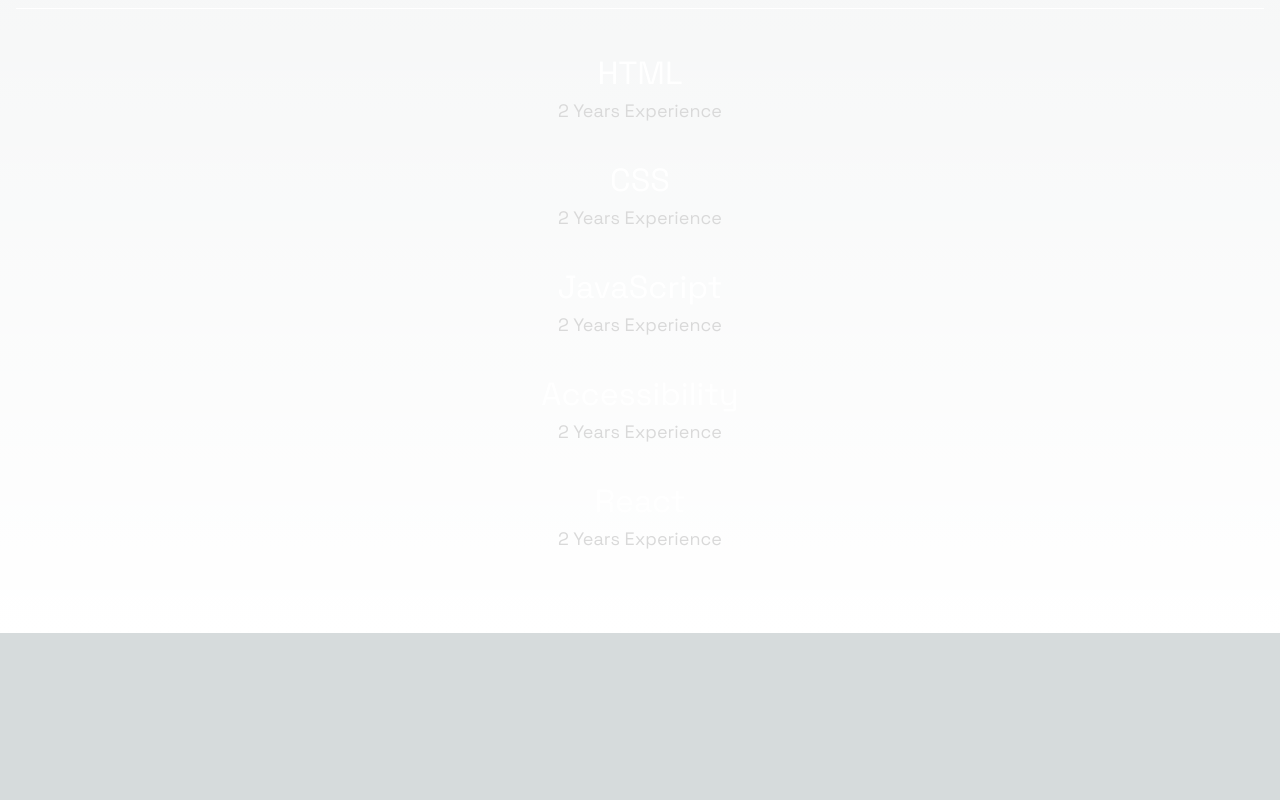
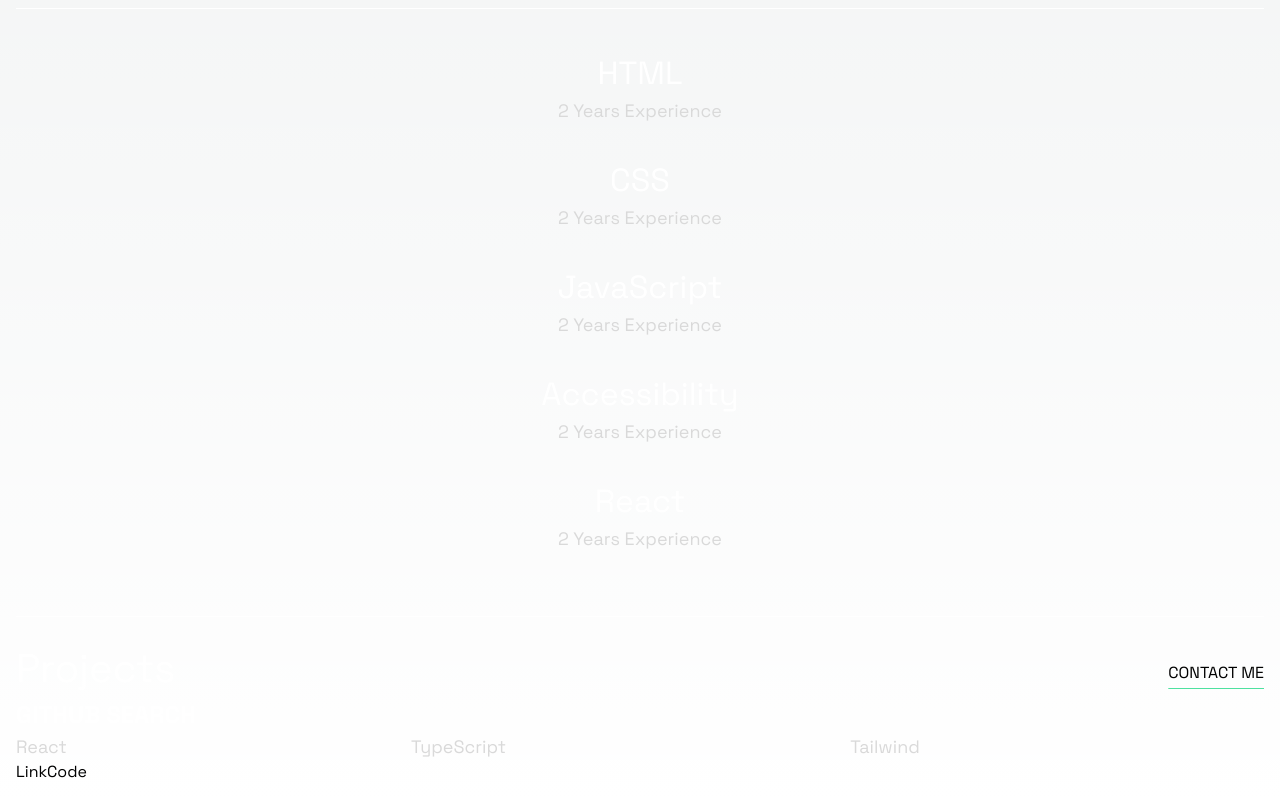
Before and after one commit to Fables7/portfolio-site, a Next.js app: page / in a window 1280 px wide. Shown: the part 2441-3241 px from the top of the page. Before the commit the page ends 3074 px from the top, so only its background shows below. Built offline with nearby package versions, Linux system fonts and the light colour scheme.

Commit message:
Renamed contactButton to customButton

```diff
--- a/src/app/page.tsx
+++ b/src/app/page.tsx
@@ -1,6 +1,6 @@
 import { FontAwesomeIcon } from "@fortawesome/react-fontawesome";
 import { faGithub, faLinkedin } from "@fortawesome/free-brands-svg-icons";
-import { ContactButton, ExperienceBox } from "@/components";
+import { CustomButton, ExperienceBox, ProjectsBox } from "@/components";
 import Image from "next/image";
 
 const icons = [
@@ -49,11 +49,12 @@ export default function Home() {
             Based in the UK, {"I'm "}a web developer passionate about building
             accessible web apps that users love.
           </p>
-          <ContactButton />
+          <CustomButton />
         </div>
         <div className="w-full h-[1px] bg-white mt-20 mb-10" />
         <ExperienceBox items={experienceItems} />
-        <div className="w-full h-[1px] bg-white mt-8" />
+        <div className="w-full h-[1px] bg-white mt-8 mb-8" />
+        <ProjectsBox />
       </div>
     </main>
   );
--- a/src/components/contactButton/ContactButton.tsx
+++ /dev/null
@@ -1,9 +0,0 @@
-const ContactButton = () => {
-  return (
-    <button className="underline underline-offset-[10px] decoration-[var(--accent)] hover:text-[var(--accent)] h-12">
-      CONTACT ME
-    </button>
-  );
-};
-
-export default ContactButton;
--- /dev/null
+++ b/src/components/customButton/CustomButton.tsx
@@ -0,0 +1,17 @@
+interface CustomButtonProps {
+  label?: string;
+  onClick?: () => void;
+}
+
+const CustomButton = ({ label, onClick }: CustomButtonProps) => {
+  return (
+    <button
+      onClick={onClick}
+      className="underline underline-offset-[10px] decoration-[var(--accent)] hover:text-[var(--accent)] h-12"
+    >
+      {label || "CONTACT ME"}
+    </button>
+  );
+};
+
+export default CustomButton;
--- a/src/components/index.tsx
+++ b/src/components/index.tsx
@@ -1,2 +1,3 @@
-export { default as ContactButton } from "./contactButton/ContactButton";
+export { default as CustomButton } from "./customButton/CustomButton";
 export { default as ExperienceBox } from "./experienceBox/ExperienceBox";
+export { default as ProjectsBox } from "./projectsBox/ProjectsBox";
--- /dev/null
+++ b/src/components/projectsBox/ProjectsBox.tsx
@@ -0,0 +1,50 @@
+import { CustomButton } from "..";
+import Image from "next/image";
+
+const projects = [
+  {
+    title: "GITHUB SEARCH",
+    tools: ["React", "TypeScript", "Tailwind"],
+    image: "",
+    link: "",
+    code: "",
+  },
+];
+
+const ProjectsBox = () => {
+  return (
+    <div className="w-full">
+      <div className="flex justify-between">
+        <h1>Projects</h1>
+        <CustomButton />
+      </div>
+      <ul>
+        {projects.map((project, index) => {
+          return (
+            <li key={index}>
+              <div>
+                {/* <Image src="" alt={project.title} /> */}
+                <h3>{project.title}</h3>
+                <ul className="grid grid-flow-col items-start ">
+                  {project.tools.map((tool, index) => {
+                    return (
+                      <li className=" w-fit" key={index}>
+                        <p>{tool}</p>
+                      </li>
+                    );
+                  })}
+                </ul>
+              </div>
+              <div>
+                <a href={project.link}>Link</a>
+                <a href={project.code}>Code</a>
+              </div>
+            </li>
+          );
+        })}
+      </ul>
+    </div>
+  );
+};
+
+export default ProjectsBox;
```
